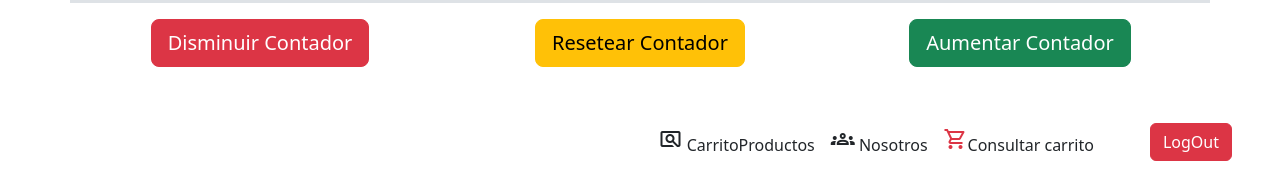
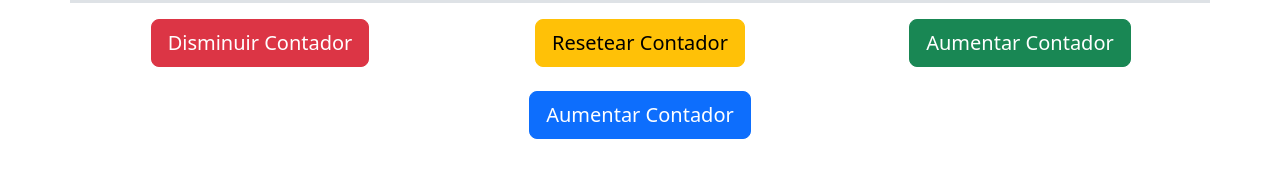
Before and after one commit to martinprus/desafiosreact, a React (Create React App) app: page / in a window 1280 px wide. Shown: the part 245-434 px from the top of the page. Built offline with nearby package versions, Linux system fonts and the light colour scheme.

Commit message:
Desafio contador con boton definitiva

```diff
--- a/src/componentes/ItemCount.js
+++ b/src/componentes/ItemCount.js
@@ -6,17 +6,19 @@ function ItemCount(props) {
   const setContador = resultado[1];
 
   function aumentarContador() {
-    if (contador<=props.stock && contador != 0){
-    let newState = contador++;
-    setContador(newState);}
-    else{alert("No hay stock disponible")}
+    if (contador < props.stock && props.stock > 0) {
+      setContador(contador + 1);
+    } else {
+      alert("Stock agotado");
+    }
   }
 
   function disminuirContador() {
-    if(contador>=0 && contador != 0){
-    let newState = contador--;
-    setContador(newState);}
-    else{alert("Valor invalido")}
+    if (contador > 0) {
+      setContador(contador - 1);
+    } else {
+        alert("La cantidad no puede ser menor a cero")
+    }
   }
 
   function resetearContador() {
@@ -27,7 +29,9 @@ function ItemCount(props) {
   return (
     <div className="container text-center">
       <div className="row text-center ">
-        <p className="lead border border-5"><strong>{contador}</strong></p>
+        <p className="lead border border-5">
+          <strong>{contador}</strong>
+        </p>
       </div>
       <div className="row">
         <div className="col">
@@ -36,10 +40,24 @@ function ItemCount(props) {
           </button>
         </div>
         <div className="col">
-          <button onClick={resetearContador} className="btn btn-warning btn-lg">Resetear Contador</button>
+          <button onClick={resetearContador} className="btn btn-warning btn-lg">
+            Resetear Contador
+          </button>
         </div>
         <div className="col">
-          <button onClick={aumentarContador} className="btn btn-success btn-lg">Aumentar Contador</button>
+          <button onClick={aumentarContador} className="btn btn-success btn-lg">
+            Aumentar Contador
+          </button>
+        </div>
+      </div>
+      <div className="row">
+        <div className="col">
+          <button
+            onClick={aumentarContador}
+            className="btn btn-primary btn-lg mt-4"
+          >
+            Aumentar Contador
+          </button>
         </div>
       </div>
     </div>
--- a/src/componentes/ItemListContainer.js
+++ b/src/componentes/ItemListContainer.js
@@ -6,7 +6,7 @@ function ItemListContainer(props) {
       <h1 className="h1 text-center text-secondary">
         {props.greeting}: <strong className="text-danger">{props.nombre}</strong>
       </h1>
-      <ItemCount stock = {4}/>
+      <ItemCount stock = {5}/>
 
     </>
   );
```
